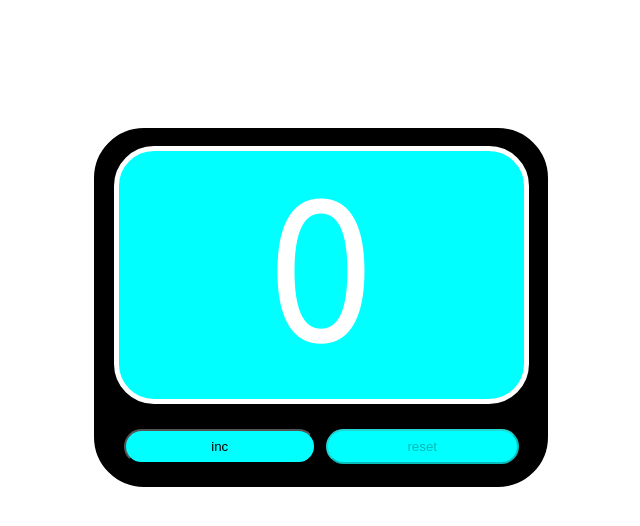
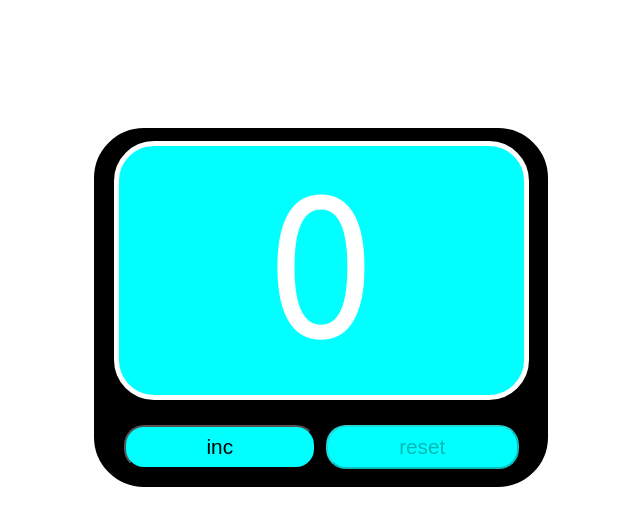
Before and after one commit to Lelik7777/exams, a React (Create React App) app: page / in a window 1280 px wide. Shown: the top 526 px of the page, without its empty margins (319-959 px from the left). Built offline with nearby package versions, Linux system fonts and the light colour scheme.

Commit message:
add some corrections

```diff
--- a/src/App.css
+++ b/src/App.css
@@ -50,4 +50,5 @@ button {
     border-radius: 20px;
     cursor: pointer;
     background-color: cyan;
+    font-size: 1.3rem;
 }
--- a/src/exam_5.11.2021/Count.tsx
+++ b/src/exam_5.11.2021/Count.tsx
@@ -20,7 +20,7 @@ export const Count = () => {
                         callBack={changeCount}
                 />
                 <Button title={'reset'}
-                        disabled={count < 5 ? true : false}
+                        disabled={count > 0 ? false : true}
                         callBack={zeroing}
                 />
             </div>
```
